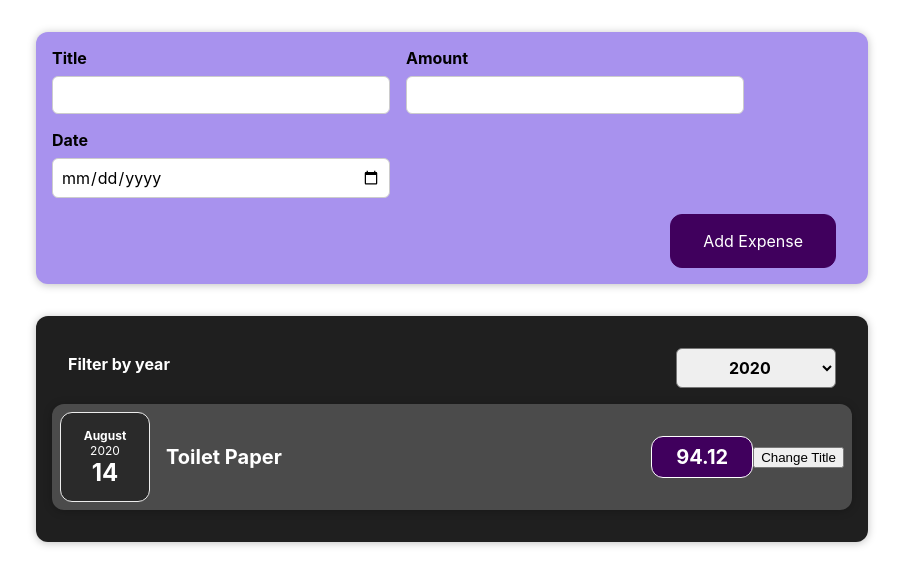
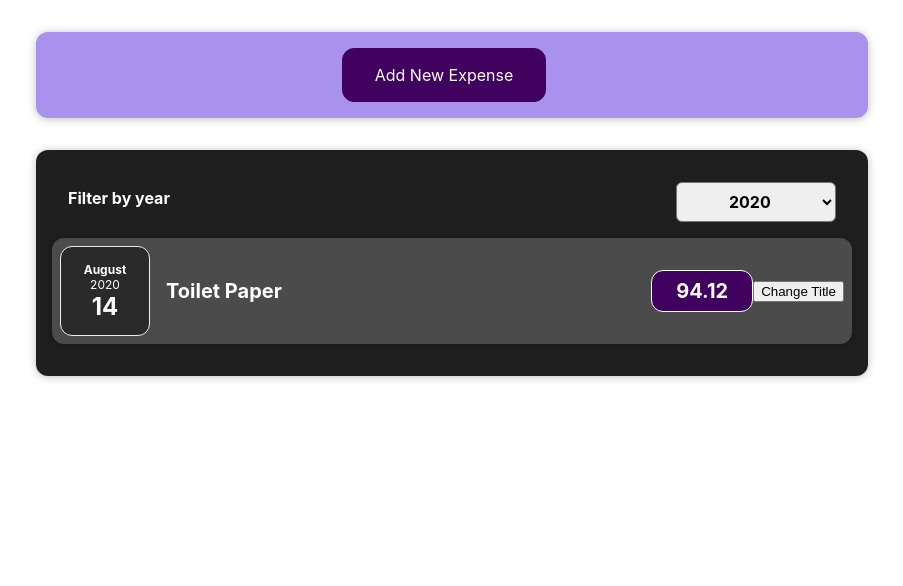
Before and after one commit to romankolivashko/expense-tracker, a React (Create React App) app: page / in a window 1280 px wide. Shown: the top 586 px of the page, without its empty margins (188-1091 px from the left). Built offline with nearby package versions, Linux system fonts and the light colour scheme; the HTML template or start-up script is replaced by a standard one.

Commit message:
Added form auto hide functionality

```diff
--- a/src/components/Expenses/ExpenseItem.js
+++ b/src/components/Expenses/ExpenseItem.js
@@ -11,6 +11,7 @@
     setTitle('Updated');
   };
   return(
+    <li>
     <Card className="expense-item">
       <ExpenseDate date={props.date} />
       <div className="expense-item__description">
@@ -19,6 +20,7 @@
       </div>
       <button onClick={clickHandler}>Change Title</button>
     </Card>
+    </li>
   );
 }
 
--- a/src/components/Expenses/Expenses.js
+++ b/src/components/Expenses/Expenses.js
@@ -1,9 +1,9 @@
 import React, { useState } from 'react';
 
-import ExpenseItem from './ExpenseItem';
 import Card from '../UI/Card';
 import ExpensesFilter from './ExpensesFilter';
 import './Expenses.css';
+import ExpensesList from './ExpensesList';
 
 const Expenses = (props) => {
   const [filteredYear, setFilteredYear] = useState('2020');
@@ -16,19 +16,6 @@
     return expense.date.getFullYear().toString() === filteredYear;
   });
 
-  let expensesContent = <p>No expenses found.</p>
-
-  if (filteredExpenses.length > 0) {
-    expensesContent = filteredExpenses.map((expense) => (
-    <ExpenseItem
-      key={expense.id}
-      title={expense.title}
-      amount={expense.amount}
-      date={expense.date}
-    />
-    ))
-  }
-
   return (
     <div>
       <Card className='expenses'>
@@ -36,7 +23,7 @@
           selected={filteredYear}
           onChangeFilter={filterChangeHandler}
         />
-        {expensesContent}
+        <ExpensesList items={filteredExpenses}/>
       </Card>
     </div>
   );
--- /dev/null
+++ b/src/components/Expenses/ExpensesList.css
@@ -0,0 +1,9 @@
+.expenses-list {
+  list-style: none;
+  padding: 0;
+}
+
+.expenses-list__fallback {
+  color: white;
+  text-align: center;
+}
--- /dev/null
+++ b/src/components/Expenses/ExpensesList.js
@@ -0,0 +1,23 @@
+import React from "react";
+import ExpenseItem from './ExpenseItem';
+import './ExpensesList.css';
+
+let ExpensesList = props => {
+
+  if (props.items === 0){
+    return <h2 className='expenses-list__falback'>Found no expenses.</h2>
+  }
+
+  return <ul className="expenses-list">
+    {props.items.map((expense) => (
+    <ExpenseItem
+      key={expense.id}
+      title={expense.title}
+      amount={expense.amount}
+      date={expense.date}
+    />
+    ))}
+  </ul>
+};
+
+export default ExpensesList;
--- a/src/components/NewExpense/ExpenseForm.js
+++ b/src/components/NewExpense/ExpenseForm.js
@@ -87,6 +87,7 @@
         </div>
       </div>
       <div className='new-expense__actions'>
+        <button type='button' onClick={props.onCancel}>Cancel</button>
         <button type='submit'>Add Expense</button>
       </div>
     </form>
--- a/src/components/NewExpense/NewExpense.js
+++ b/src/components/NewExpense/NewExpense.js
@@ -1,20 +1,31 @@
-import React from 'react';
+import React, { useState } from 'react';
 
 import ExpenseForm from './ExpenseForm';
 import './NewExpense.css';
 
 const NewExpense = (props) => {
+  const [isEditing, setIsEditing] = useState(false);
   const saveExpenseDataHandler = (enteredExpenseData) => {
     const expenseData = {
       ...enteredExpenseData,
       id: Math.random().toString()
     };
     props.onAddExpense(expenseData);
+    setIsEditing(false);
   };
+
+  const startEditingHandler = () => {
+    setIsEditing(true);
+  }
+
+  const stopEditingHandler = () => {
+    setIsEditing(false);
+  }
 
   return (
     <div className='new-expense'>
-      <ExpenseForm onSaveExpenseData={saveExpenseDataHandler} />
+      {!isEditing && <button onClick={startEditingHandler}>Add New Expense</button>}
+      {isEditing && <ExpenseForm onSaveExpenseData={saveExpenseDataHandler} onCancel={stopEditingHandler} />}
     </div>
   );
 };
```
